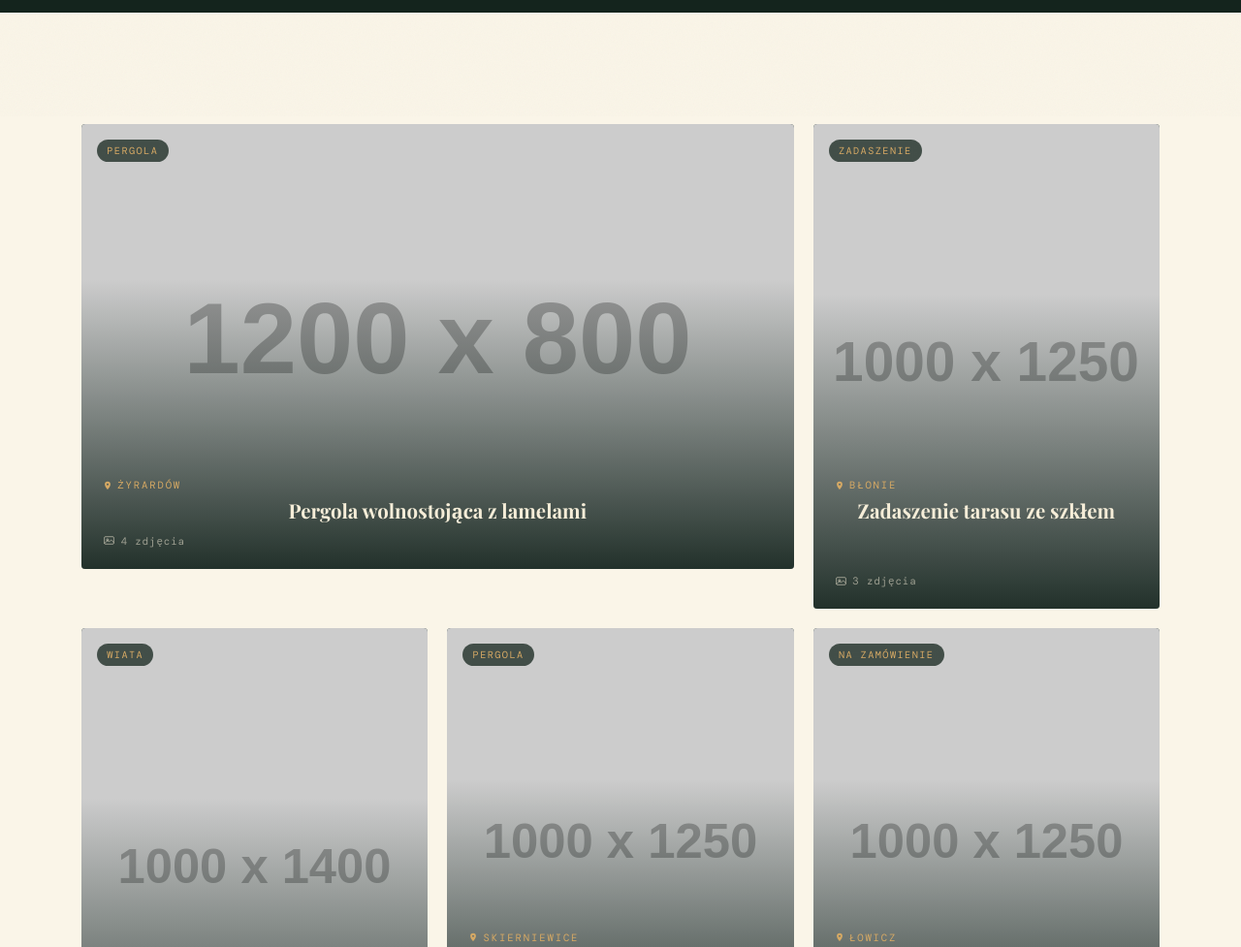
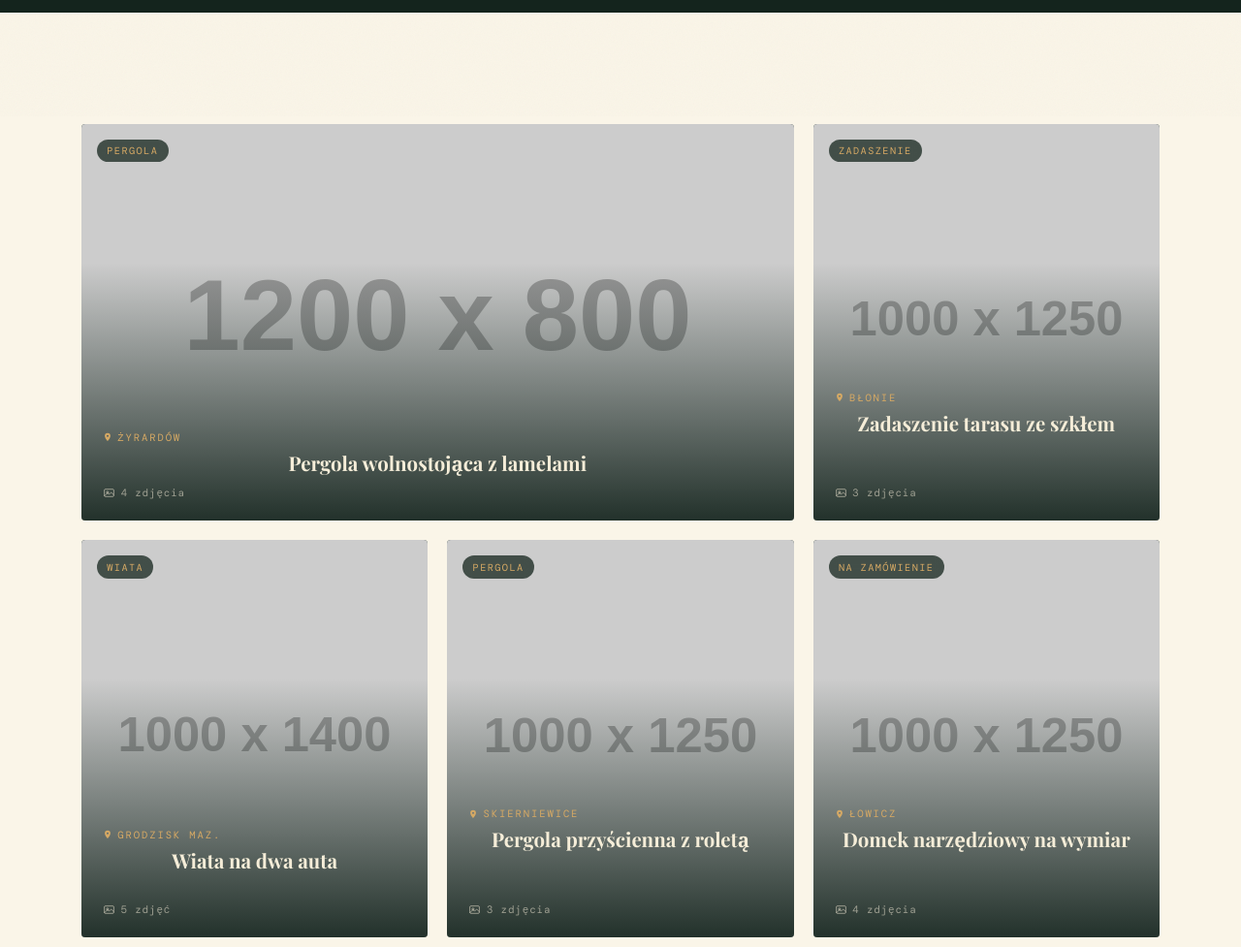
Before and after one commit to plexdachpl-web/plex-dach-strona, a website: page realizacje.html in a window 1280 px wide. Shown: the part 680-1657 px from the top of the page at 97% size. Drawn offline with nearby package versions, Linux system fonts and the light colour scheme; placeholder pictures from the web are drawn by us.

Commit message:
Wyrównaj wysokości kafelków w realizacjach — stałe grid-auto-rows
Co-Authored-By: Claude Sonnet 4.6 <noreply@anthropic.com>

```diff
--- a/realizacje.html
+++ b/realizacje.html
@@ -93,10 +93,10 @@ body::before{
    SIATKA REALIZACJI
    ============================================================ */
 .gallery{ background:var(--cream-soft); }
-.gallery__grid{ display:grid; grid-template-columns:repeat(3,1fr); gap:20px; }
+.gallery__grid{ display:grid; grid-template-columns:repeat(3,1fr); grid-auto-rows:clamp(300px,32vw,460px); gap:20px; }
 .tile{
-  position:relative; border-radius:var(--r); overflow:hidden; aspect-ratio:4/5;
-  background:var(--green-deep); border:none; padding:0; display:block; width:100%; isolation:isolate;
+  position:relative; border-radius:var(--r); overflow:hidden;
+  background:var(--green-deep); border:none; padding:0; display:block; width:100%; height:100%; isolation:isolate;
   transition:transform .3s ease;
 }
 .tile:hover{ transform:translateY(-4px); }
@@ -134,8 +134,8 @@ body::before{
 .tile__count svg{ width:13px; height:13px; }
 
 /* rozmiary kafelków — lekka asymetria mozaiki */
-.tile--tall{ aspect-ratio:4/5.6; }
-.tile--wide{ grid-column:span 2; aspect-ratio:16/10; }
+.tile--tall{ }
+.tile--wide{ grid-column:span 2; }
 
 /* ============================================================
    LIGHTBOX / GALERIA
@@ -226,7 +226,7 @@ body::before{
 }
 @media (max-width:768px){
   .gallery__grid{ grid-template-columns:1fr; }
-  .tile--wide, .tile--tall{ aspect-ratio:4/5; grid-column:span 1; }
+  .tile--wide, .tile--tall{ grid-column:span 1; }
   .footer__top{ grid-template-columns:1fr 1fr; }
   .footer__brand{ grid-column:1/-1; }
   .lightbox__stage img{ max-height:52vh; }
```
